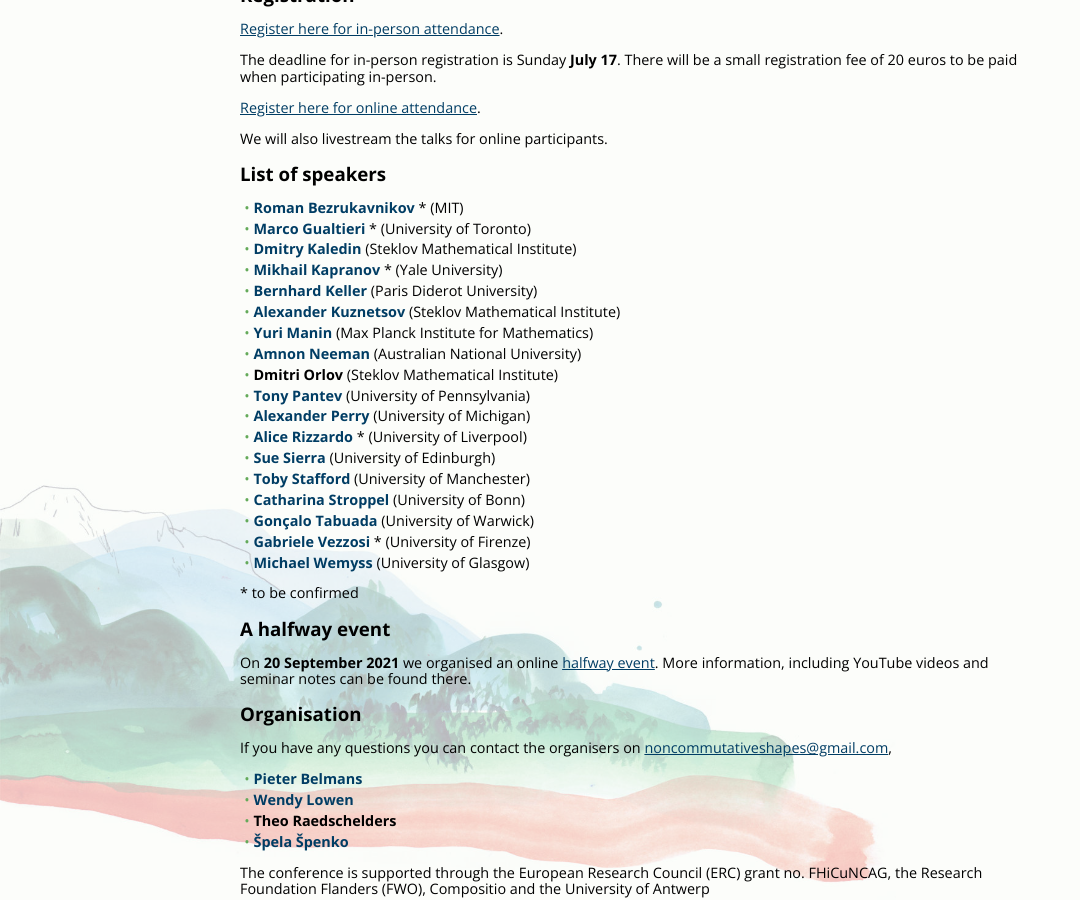
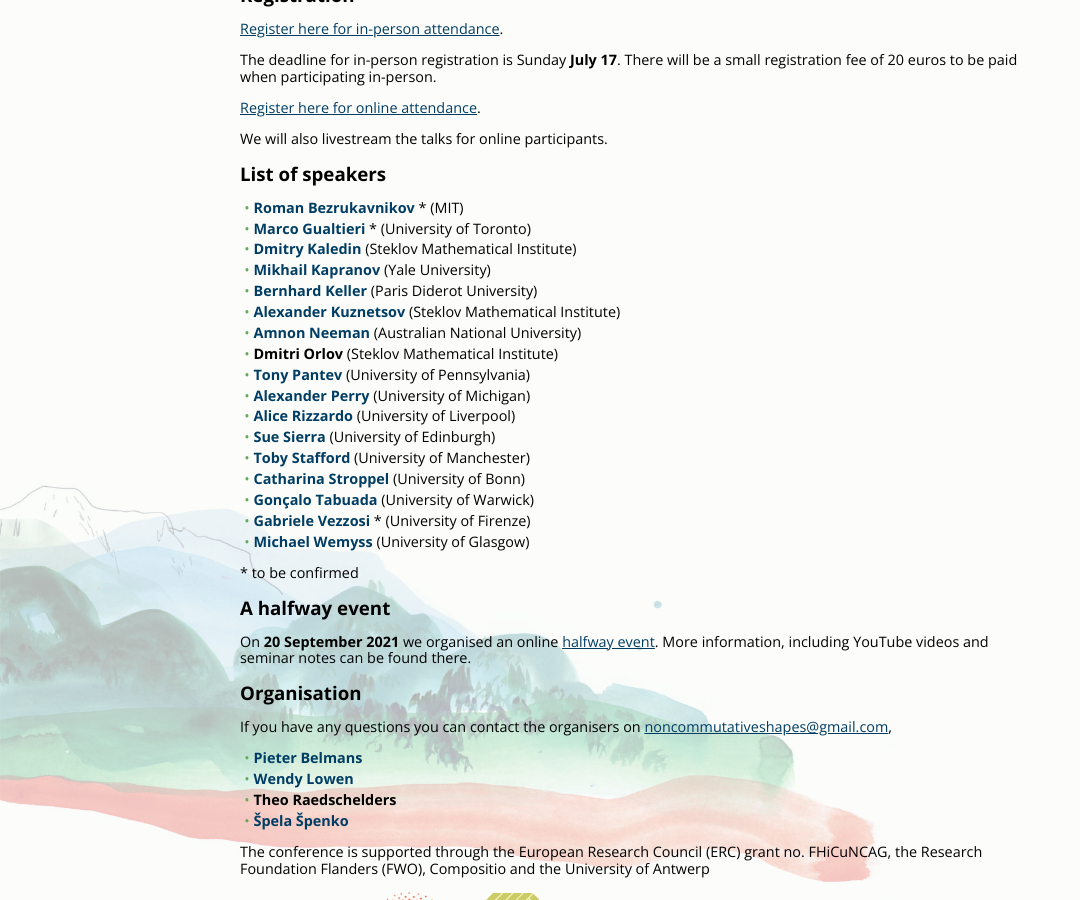
Before and after one commit to ncag-info/antwerp-2020, a Jekyll site: the page built from index.html, in a window 1280 px wide and 900 px high, scrolled down 455 px. Shown: the whole window, without its empty margins (0-1080 px from the left). Built offline with Jekyll 4.4.1, drawn with Linux system fonts in a browser that asks for light colours; nearby versions of some CDN libraries; library files that are not in the unit come from our copies.

Commit message:
Update speakers

```diff
--- a/_data/speakers.yml
+++ b/_data/speakers.yml
@@ -19,7 +19,6 @@ kapranov:
   name: Mikhail Kapranov
   affiliation: Yale University
   website: https://db.ipmu.jp/member/personal/2760en.html
-  tbc: true
 
 keller:
   name: Bernhard Keller
@@ -30,11 +29,6 @@ kuznetsov:
   name: Alexander Kuznetsov
   affiliation: Steklov Mathematical Institute
   website: http://www.mi.ras.ru/~akuznet/
-
-manin:
-  name: Yuri Manin
-  affiliation: Max Planck Institute for Mathematics
-  website: https://www.mpim-bonn.mpg.de/node/99
 
 neeman:
   name: Amnon Neeman
@@ -59,7 +53,6 @@ rizzardo:
   name: Alice Rizzardo
   affiliation: University of Liverpool
   website: https://pcwww.liv.ac.uk/~arizzard/
-  tbc: true
 
 sierra:
   name: Sue Sierra
```
